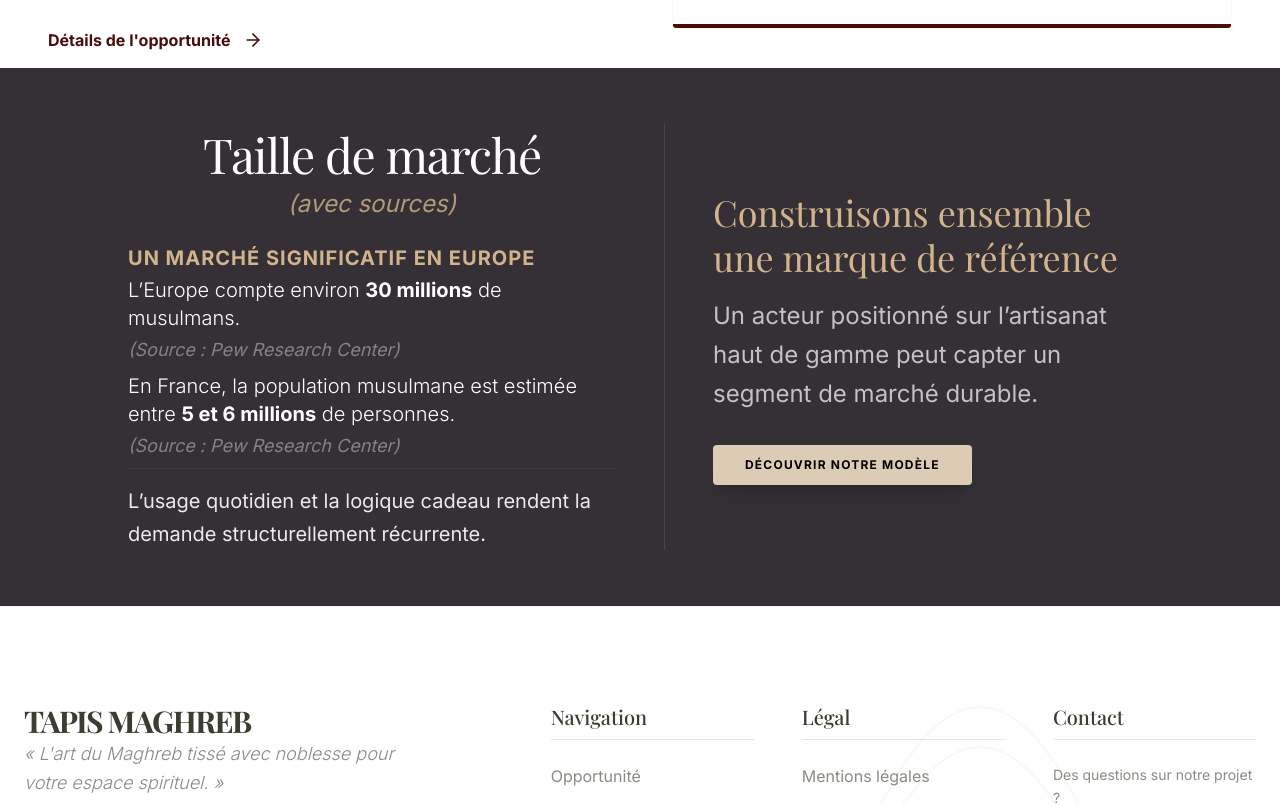
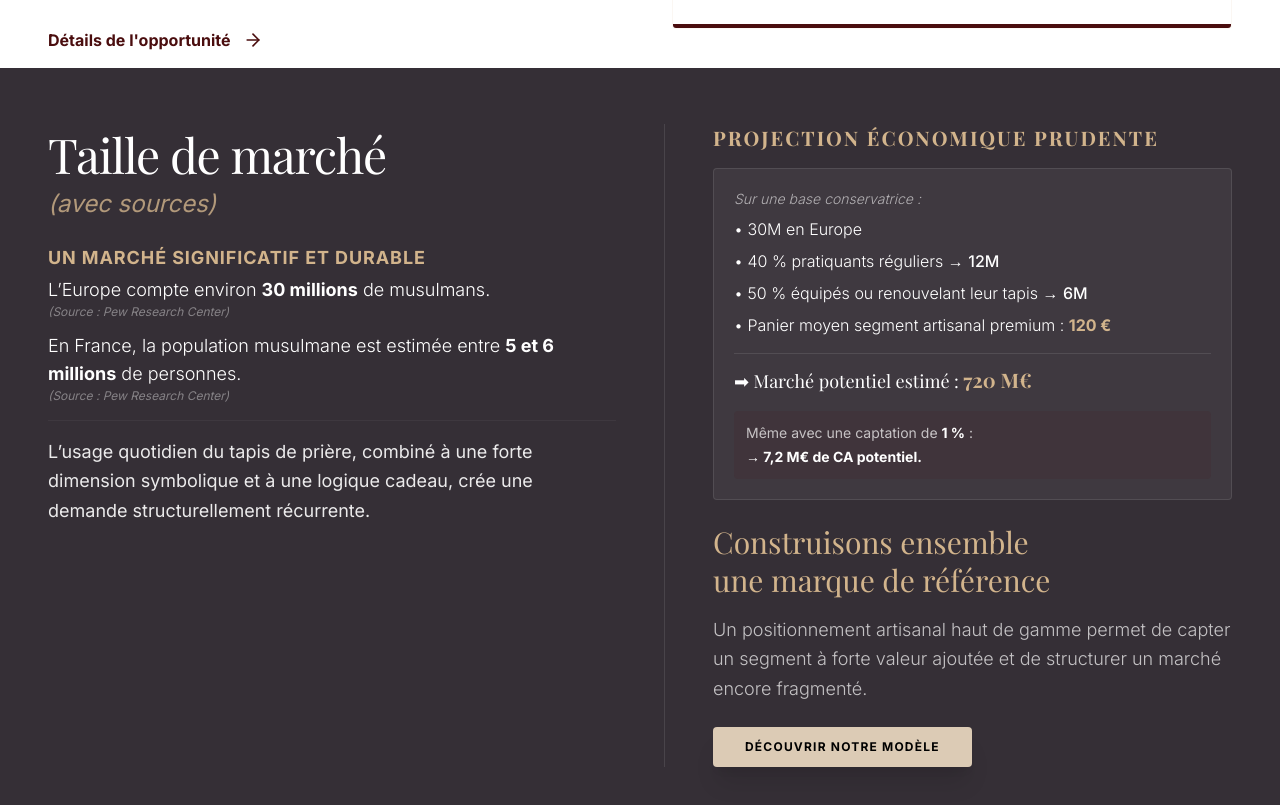
Before and after one commit to lilall39/tapis-maghreb, a Next.js app: page / in a window 1280 px wide. Shown: the part 1840-2645 px from the top of the page. Built offline with nearby package versions, Linux system fonts and the light colour scheme; a web font is replaced by a local one.

Commit message:
content: update market size section with detailed projection and analysis
Made-with: Cursor

```diff
--- a/src/app/page.tsx
+++ b/src/app/page.tsx
@@ -342,10 +342,10 @@ export default function Home() {
 
       {/* Section 4: Taille du Marché (Detailed & Compact) */}
       <SectionWrapper light={false} className="bg-[#352F36] text-white [&>div]:py-6 md:[&>div]:py-14">
-        <div className="max-w-5xl mx-auto grid grid-cols-1 lg:grid-cols-2 gap-12 items-start">
+        <div className="max-w-7xl mx-auto grid grid-cols-1 lg:grid-cols-2 gap-12 items-start">
           {/* Market Stats Left */}
-          <div className="space-y-4 text-xl">
-            <div className="mb-6 flex flex-col items-center text-center">
+          <div className="space-y-6 text-xl">
+            <div className="flex flex-col items-center lg:items-start text-center lg:text-left">
               <h2 className="text-4xl md:text-5xl font-serif tracking-tight leading-tight">
                 Taille de marché
               </h2>
@@ -354,43 +354,66 @@ export default function Home() {
               </p>
             </div>
 
-            <div className="space-y-2">
+            <div className="space-y-4">
               <div className="space-y-1">
-                <p className="text-brand-accent font-bold uppercase tracking-wider text-xl">Un marché significatif en Europe</p>
-                <p className="text-xl font-light">
-                  L’Europe compte environ <span className="font-bold text-white">30 millions</span> de musulmans.
-                </p>
-                <p className="text-lg text-white/40 italic">(Source : Pew Research Center)</p>
+                <p className="text-brand-accent font-bold uppercase tracking-wider text-lg">Un marché significatif et durable</p>
+                <div className="space-y-3">
+                  <div>
+                    <p className="text-lg font-light">
+                      L’Europe compte environ <span className="font-bold text-white">30 millions</span> de musulmans.
+                    </p>
+                    <p className="text-xs text-white/40 italic">(Source : Pew Research Center)</p>
+                  </div>
+                  <div>
+                    <p className="text-lg font-light">
+                      En France, la population musulmane est estimée entre <span className="font-bold text-white">5 et 6 millions</span> de personnes.
+                    </p>
+                    <p className="text-xs text-white/40 italic">(Source : Pew Research Center)</p>
+                  </div>
+                </div>
               </div>
 
-              <div className="space-y-1">
-                <p className="text-xl font-light">
-                  En France, la population musulmane est estimée entre <span className="font-bold text-white">5 et 6 millions</span> de personnes.
-                </p>
-                <p className="text-lg text-white/40 italic">(Source : Pew Research Center)</p>
-              </div>
-
-              <p className="text-xl font-normal leading-relaxed opacity-90 border-t border-white/5 pt-4">
-                L’usage quotidien et la logique cadeau rendent la demande structurellement récurrente.
+              <p className="text-lg font-normal leading-relaxed opacity-90 border-t border-white/5 pt-4">
+                L’usage quotidien du tapis de prière, combiné à une forte dimension symbolique et à une logique cadeau, crée une demande structurellement récurrente.
               </p>
             </div>
           </div>
 
-          {/* Conclusion Right */}
-          <div className="lg:border-l lg:border-white/10 lg:pl-12 space-y-4 h-full flex flex-col justify-center">
+          {/* Projection Right */}
+          <div className="lg:border-l lg:border-white/10 lg:pl-12 space-y-6">
+            <div className="space-y-4">
+              <h3 className="text-xl font-bold uppercase tracking-widest text-brand-accent">Projection économique prudente</h3>
+              <div className="grid grid-cols-1 gap-4 text-base bg-white/5 p-5 rounded-sm border border-white/10">
+                <div className="space-y-2 font-light">
+                  <p className="text-sm italic text-white/60 mb-2">Sur une base conservatrice :</p>
+                  <p>• 30M en Europe</p>
+                  <p>• 40 % pratiquants réguliers → <span className="text-white font-medium">12M</span></p>
+                  <p>• 50 % équipés ou renouvelant leur tapis → <span className="text-white font-medium">6M</span></p>
+                  <p>• Panier moyen segment artisanal premium : <span className="text-brand-accent font-bold">120 €</span></p>
+                </div>
+                <div className="pt-3 border-t border-white/10">
+                  <p className="text-lg font-serif">➡ Marché potentiel estimé : <span className="text-xl text-[#D2B48C] font-bold">720 M€</span></p>
+                </div>
+                <div className="text-sm text-white/70 bg-brand-primary/10 p-3 rounded-sm">
+                  Même avec une captation de <span className="font-bold text-white">1 %</span> :
+                  <span className="block text-white font-bold mt-1">→ 7,2 M€ de CA potentiel.</span>
+                </div>
+              </div>
+            </div>
+
             <motion.div
               initial={{ opacity: 0, x: 20 }}
               whileInView={{ opacity: 1, x: 0 }}
               viewport={{ once: true }}
               className="space-y-4"
             >
-              <h3 className="text-2xl md:text-3xl lg:text-4xl font-serif leading-tight text-brand-accent">
+              <h3 className="text-2xl md:text-3xl font-serif leading-tight text-brand-accent">
                 <span className="whitespace-nowrap">Construisons ensemble</span> <br className="hidden lg:block" /> <span className="whitespace-nowrap">une marque de référence</span>
               </h3>
-              <p className="text-2xl opacity-70 leading-relaxed">
-                Un acteur positionné sur l’artisanat haut de gamme peut capter un segment de marché durable.
+              <p className="text-lg opacity-70 leading-relaxed font-light">
+                Un positionnement artisanal haut de gamme permet de capter un segment à forte valeur ajoutée et de structurer un marché encore fragmenté.
               </p>
-              <div className="pt-4">
+              <div className="pt-2">
                 <Link href="/projet">
                   <button className="w-full md:w-auto px-8 py-3 bg-[#DCCBB5] text-black font-bold rounded-sm uppercase tracking-widest text-xs hover:bg-white hover:text-black transition-all shadow-xl cursor-pointer">
                     Découvrir notre modèle
```
